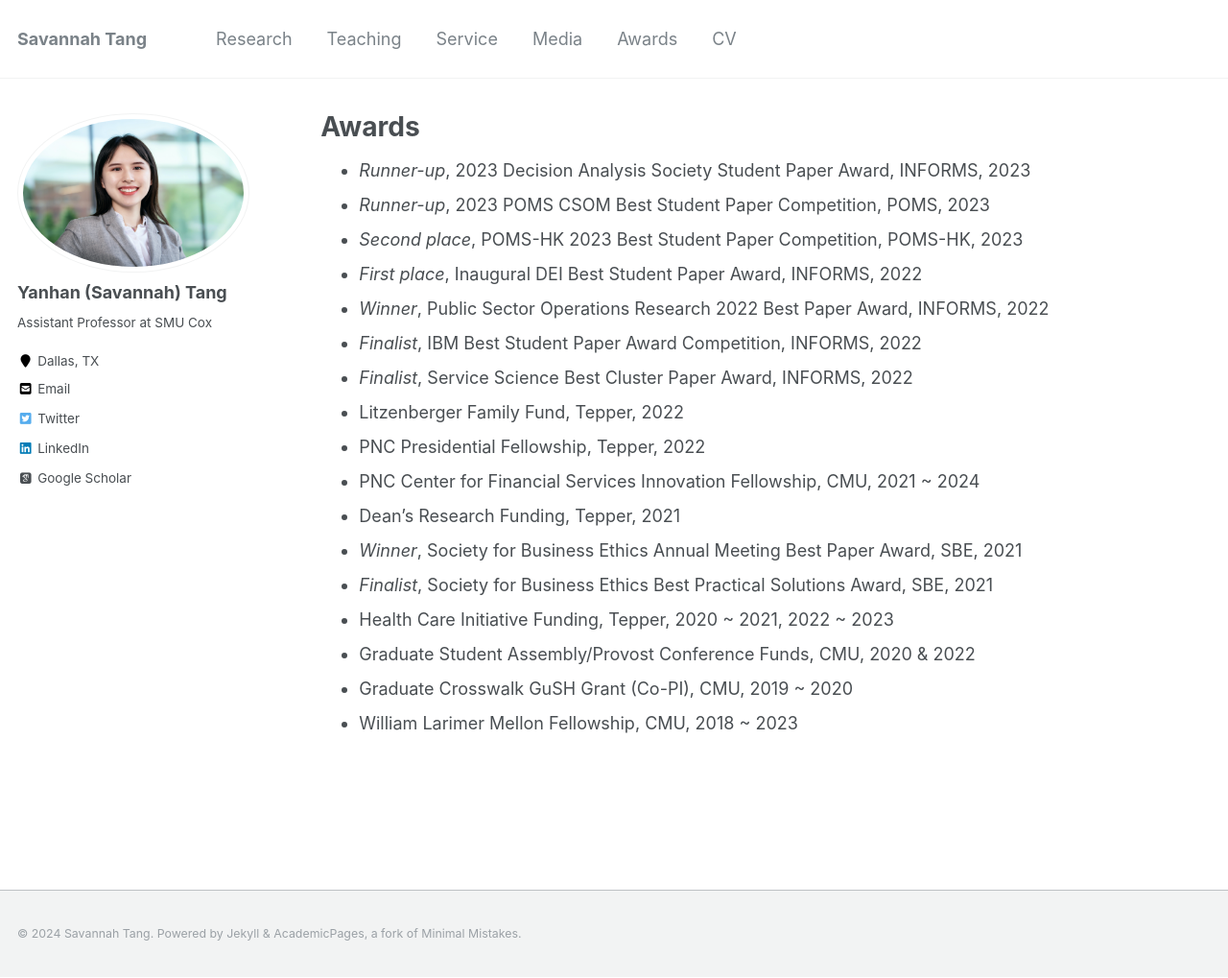
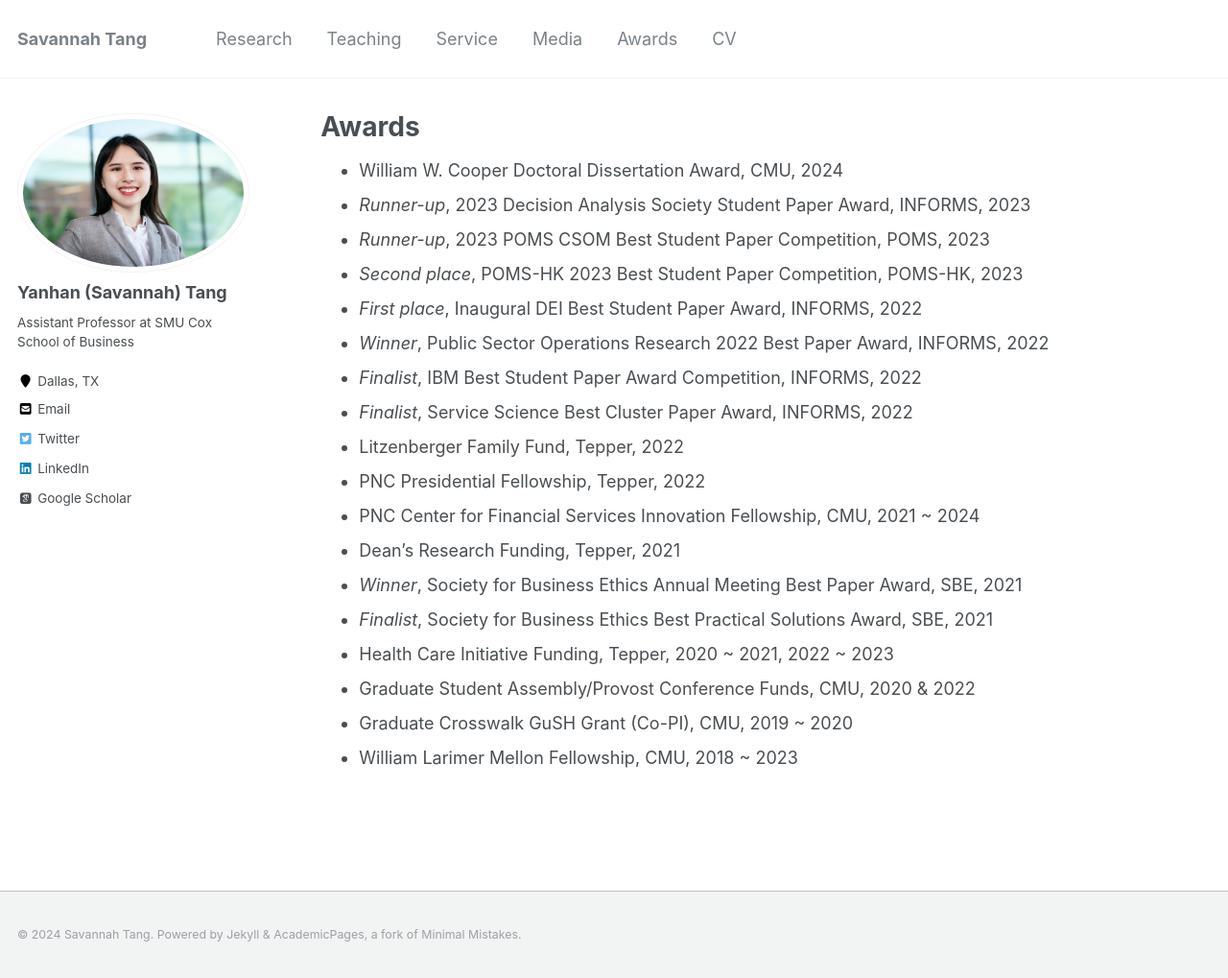
Before and after one commit to savytang/savytang.github.io, a Jekyll site: the page built from _pages/award.md, in a window 1280 px wide and 1019 px high. Shown: the whole window at 96% size. Built offline with Jekyll 4.4.1, drawn with Linux system fonts in a browser that asks for light colours; some web fonts are replaced.

Commit message:
20240801update2
Updated misc

```diff
--- a/_config.yml
+++ b/_config.yml
@@ -79,7 +79,7 @@ analytics:
 author:
   name             : "Yanhan (Savannah) Tang"
   avatar           : "Tang_Yanhan_headshot.jpg" # "profile.png"
-  bio              : "Assistant Professor at SMU Cox"
+  bio              : "Assistant Professor at SMU Cox School of Business"
   location         : "Dallas, TX"
   employer         :
   googlescholar    : "https://scholar.google.com/citations?user=ePJ3ILwAAAAJ&hl=en" # "http://yourfullgooglescholarurl.com"
--- a/_pages/award.md
+++ b/_pages/award.md
@@ -5,6 +5,7 @@ permalink: /award/
 author_profile: true
 ---
 
+- William W. Cooper Doctoral Dissertation Award, CMU, 2024
 - _Runner-up_, 2023 Decision Analysis Society Student Paper Award, INFORMS, 2023
 - _Runner-up_, 2023 POMS CSOM Best Student Paper Competition, POMS, 2023
 - _Second place_, POMS-HK 2023 Best Student Paper Competition, POMS-HK, 2023
```
Also changed, not shown: 1 other file.
